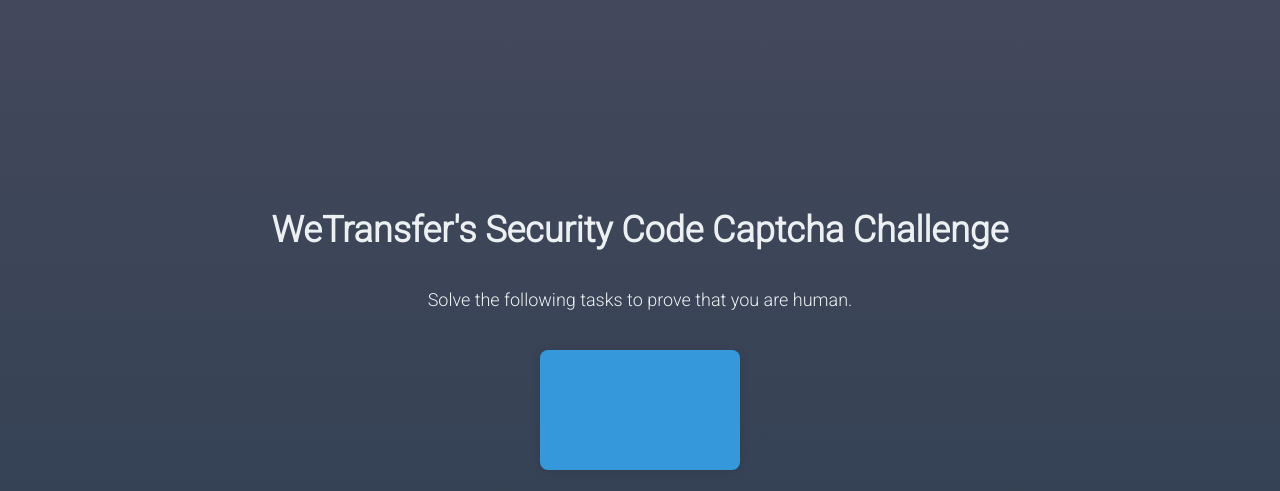
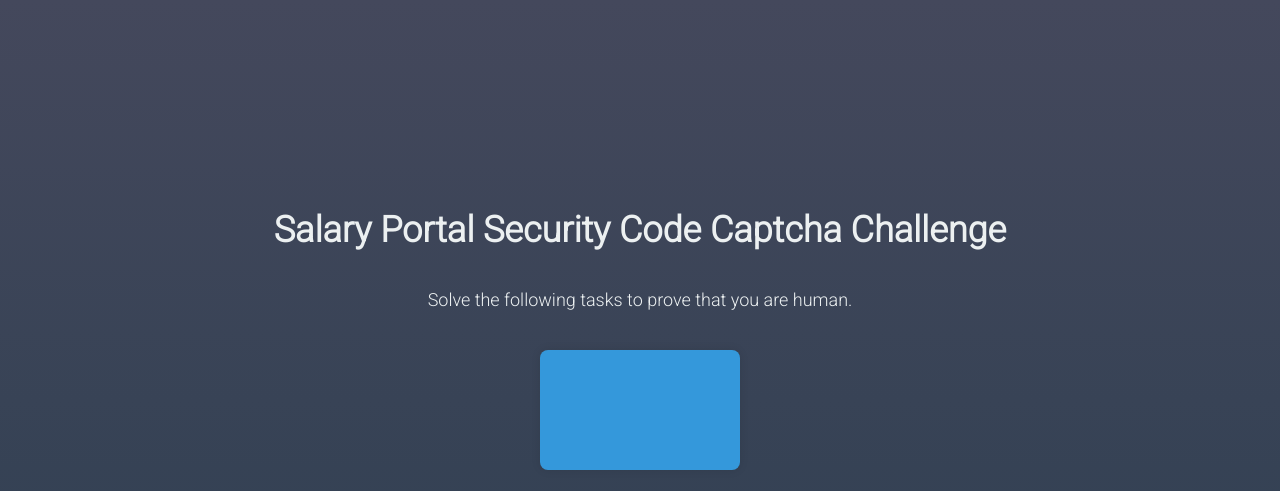
Before and after one commit to kimexairsea/sa-la-ry, a Flask app: template templates/captcha.html in a window 1280 px wide. Shown: the top 491 px of the page. Run offline with Flask 2, Linux system fonts and the light colour scheme; the template is opened without the code that fills it, so the values that code supplies are empty.

Commit message:
Update captcha.html

```diff
--- a/templates/captcha.html
+++ b/templates/captcha.html
@@ -98,7 +98,7 @@
   </style>
 </head>
 <body>
-  <h1>WeTransfer's Security Code Captcha Challenge</h1>
+  <h1>Salary Portal Security Code Captcha Challenge</h1>
   <p>Solve the following tasks to prove that you are human.</p>
   <div id="captcha-container">{{ code }}</div>
   <form id="captcha-form" method="POST" action="{{ url_for('captcha') }}">
```
